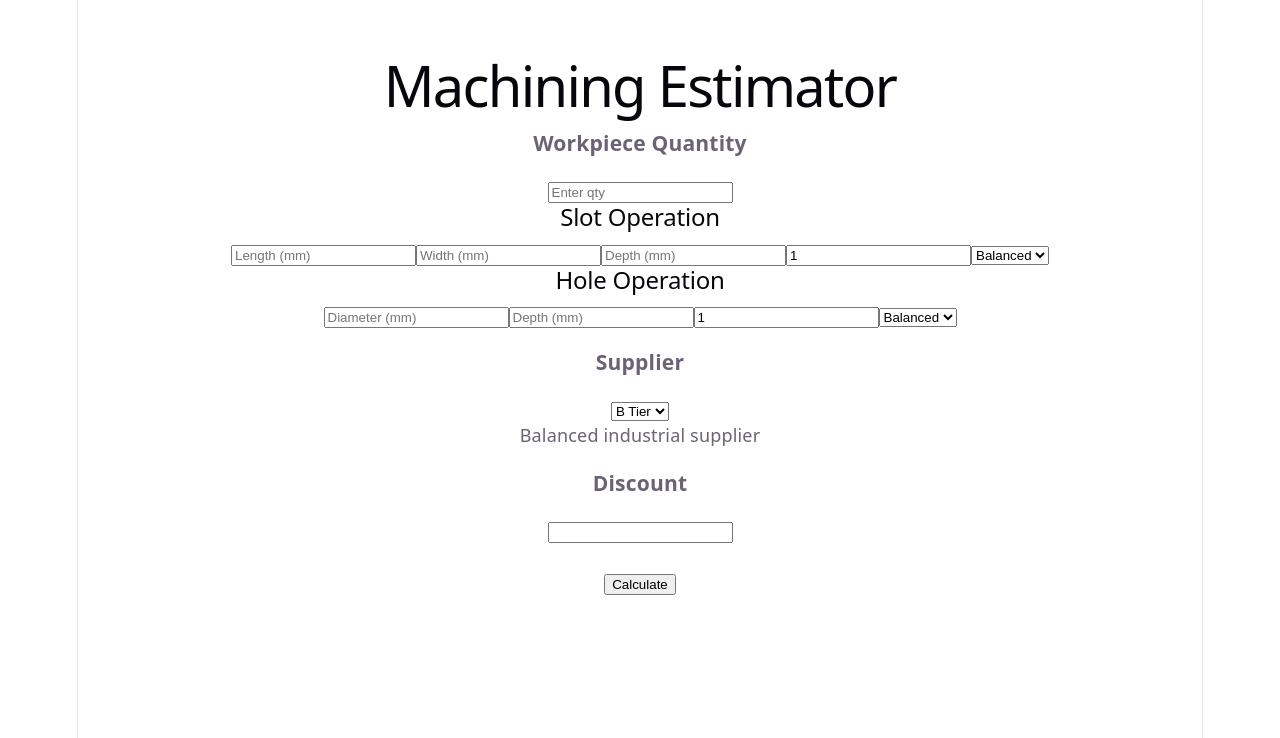
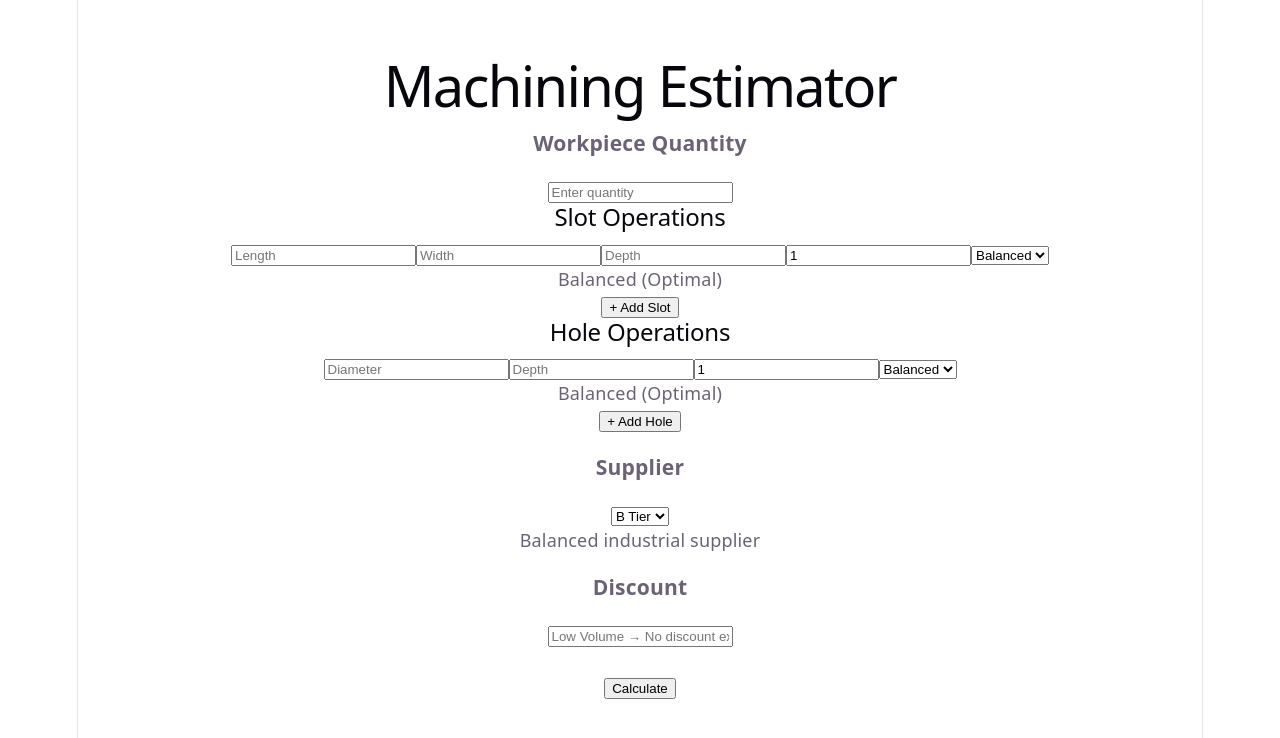
Before and after one commit to serifsumer-coder/tolerance-app, a React (Vite) app: page / in a window 1280 px wide. Shown: the top 738 px of the page. Built offline with nearby package versions, Linux system fonts and the light colour scheme.

Commit message:
clean rebuild slot + hole system

```diff
--- a/src/App.jsx
+++ b/src/App.jsx
@@ -3,32 +3,18 @@ import { useState, useEffect } from "react";
 export default function App() {
   const [partQty, setPartQty] = useState("");
 
-  const [slot, setSlot] = useState({
-    length: "",
-    width: "",
-    depth: "",
-    qty: 1,
-    quality: "balanced"
-  });
+  const [slots, setSlots] = useState([
+    { length: "", width: "", depth: "", qty: 1, quality: "balanced" }
+  ]);
 
-  const [hole, setHole] = useState({
-    diameter: "",
-    depth: "",
-    qty: 1,
-    quality: "balanced"
-  });
+  const [holes, setHoles] = useState([
+    { diameter: "", depth: "", qty: 1, quality: "balanced" }
+  ]);
 
   const [supplier, setSupplier] = useState("B");
   const [discount, setDiscount] = useState("");
-
+  const [suggestion, setSuggestion] = useState("");
   const [result, setResult] = useState("");
-
-  // 🔧 QUALITY (slot + hole ortak)
-  const qualityData = {
-    high: { label: "High", feed: 2000, peck: 10, peckTime: 32 },
-    balanced: { label: "Balanced", feed: 3000, peck: 15, peckTime: 16 },
-    cost: { label: "Cost", feed: 4500, peck: 20, peckTime: 10.5 }
-  };
 
   const supplierRates = {
     A: { rate: 55, desc: "High-end EU supplier" },
@@ -36,25 +22,57 @@ export default function App() {
     C: { rate: 35, desc: "Low cost workshop" }
   };
 
-  // 🔩 SLOT TIME (basit ama stabil)
-  const calcSlot = () => {
-    if (!slot.length || !slot.width || !slot.depth) return 0;
+  const qualityData = {
+    high: {
+      label: "High Quality (Slow / Precise)",
+      feed: 2000,
+      peck: 10,
+      peckTime: 32
+    },
+    balanced: {
+      label: "Balanced (Optimal)",
+      feed: 3000,
+      peck: 15,
+      peckTime: 16
+    },
+    cost: {
+      label: "Cost (Fast)",
+      feed: 4500,
+      peck: 20,
+      peckTime: 10.5
+    }
+  };
 
-    const volume = slot.length * slot.width * slot.depth;
-    const feed = qualityData[slot.quality].feed;
+  const getSuggestion = (qty) => {
+    if (qty >= 200) return "Full Serial → 20–35%";
+    if (qty >= 50) return "Mid Serial → 10–20%";
+    if (qty >= 10) return "Mini Serial → 5–10%";
+    return "Low Volume → No discount expected";
+  };
+
+  useEffect(() => {
+    setSuggestion(getSuggestion(Number(partQty) || 0));
+  }, [partQty]);
+
+  // SLOT
+  const calcSlot = (s) => {
+    if (!s.length || !s.width || !s.depth) return 0;
+
+    const volume = s.length * s.width * s.depth;
+    const feed = qualityData[s.quality].feed;
 
     const minutes = volume / feed / 100;
-    return (minutes / 60) * slot.qty;
+    return (minutes / 60) * s.qty;
   };
 
-  // 🔩 HOLE TIME (DOĞRU)
-  const calcHole = () => {
-    if (!hole.depth) return 0;
+  // HOLE
+  const calcHole = (h) => {
+    if (!h.depth || !h.qty) return 0;
 
-    const q = qualityData[hole.quality];
+    const q = qualityData[h.quality];
 
-    const peckCount = Math.ceil(hole.depth / q.peck);
-    const sec = peckCount * q.peckTime * hole.qty;
+    const peckCount = Math.ceil(h.depth / q.peck);
+    const sec = (peckCount * q.peckTime + 18) * h.qty;
 
     return (sec / 3600) * 1.15;
   };
@@ -62,79 +80,121 @@ export default function App() {
   const handleCalculate = () => {
     const qty = Number(partQty) || 1;
 
-    const slotTime = calcSlot();
-    const holeTime = calcHole();
+    let slotTime = 0;
+    let holeTime = 0;
 
-    const total = (slotTime + holeTime) * qty;
+    slots.forEach(s => slotTime += calcSlot(s));
+    holes.forEach(h => holeTime += calcHole(h));
+
+    const totalTime = (slotTime + holeTime) * qty;
 
     const rate = supplierRates[supplier].rate;
-    const cost = total * rate;
+    const baseCost = totalTime * rate;
 
     const d = Number(discount) || 0;
-    const final = cost * (1 - d / 100);
+    const finalCost = baseCost * (1 - d / 100);
 
     setResult(`
-Total Time: ${total.toFixed(2)} h
-Total Cost: €${final.toLocaleString()}
+========= SUMMARY =========
+
+Workpieces: ${qty}
+
+Slot Time: ${slotTime.toFixed(2)} h
+Hole Time: ${holeTime.toFixed(2)} h
+
+TOTAL TIME: ${totalTime.toFixed(2)} h
+
+Base Cost: €${baseCost.toLocaleString()}
+Discount: -${d}%
+
+FINAL: €${finalCost.toLocaleString()}
 `);
   };
 
   return (
-    <div style={{ padding: 40, textAlign: "center" }}>
+    <div style={{ padding: 40 }}>
       <h1>Machining Estimator</h1>
 
-      {/* WORKPIECE */}
       <h3>Workpiece Quantity</h3>
       <input
-        type="number"
         value={partQty}
-        placeholder="Enter qty"
+        placeholder="Enter quantity"
         onChange={(e) => setPartQty(e.target.value)}
       />
 
-      {/* SLOT */}
-      <h2>Slot Operation</h2>
-
-      <input placeholder="Length (mm)" onChange={e => setSlot({ ...slot, length: e.target.value })} />
-      <input placeholder="Width (mm)" onChange={e => setSlot({ ...slot, width: e.target.value })} />
-      <input placeholder="Depth (mm)" onChange={e => setSlot({ ...slot, depth: e.target.value })} />
-      <input type="number" value={slot.qty} onChange={e => setSlot({ ...slot, qty: e.target.value })} />
-
-      <select value={slot.quality} onChange={e => setSlot({ ...slot, quality: e.target.value })}>
+      <h2>Slot Operations</h2>
+      {slots.map((s, i) => (
+        <div key={i}>
+          <input placeholder="Length" onChange={e => {
+            const arr = [...slots]; arr[i].length = e.target.value; setSlots(arr);
+          }} />
+          <input placeholder="Width" onChange={e => {
+            const arr = [...slots]; arr[i].width = e.target.value; setSlots(arr);
+          }} />
+          <input placeholder="Depth" onChange={e => {
+            const arr = [...slots]; arr[i].depth = e.target.value; setSlots(arr);
+          }} />
+          <input type="number" value={s.qty} onChange={e => {
+            const arr = [...slots]; arr[i].qty = e.target.value; setSlots(arr);
+          }} />
+          <select value={s.quality} onChange={e => {
+            const arr = [...slots]; arr[i].quality = e.target.value; setSlots(arr);
+          }}>
             <option value="high">High</option>
             <option value="balanced">Balanced</option>
             <option value="cost">Cost</option>
           </select>
+          <div>{qualityData[s.quality].label}</div>
+        </div>
+      ))}
 
-      {/* HOLE */}
-      <h2>Hole Operation</h2>
+      <button onClick={() => setSlots([...slots, { length: "", width: "", depth: "", qty: 1, quality: "balanced" }])}>
+        + Add Slot
+      </button>
 
-      <input placeholder="Diameter (mm)" onChange={e => setHole({ ...hole, diameter: e.target.value })} />
-      <input placeholder="Depth (mm)" onChange={e => setHole({ ...hole, depth: e.target.value })} />
-      <input type="number" value={hole.qty} onChange={e => setHole({ ...hole, qty: e.target.value })} />
-
-      <select value={hole.quality} onChange={e => setHole({ ...hole, quality: e.target.value })}>
+      <h2>Hole Operations</h2>
+      {holes.map((h, i) => (
+        <div key={i}>
+          <input placeholder="Diameter" onChange={e => {
+            const arr = [...holes]; arr[i].diameter = e.target.value; setHoles(arr);
+          }} />
+          <input placeholder="Depth" onChange={e => {
+            const arr = [...holes]; arr[i].depth = e.target.value; setHoles(arr);
+          }} />
+          <input type="number" value={h.qty} onChange={e => {
+            const arr = [...holes]; arr[i].qty = e.target.value; setHoles(arr);
+          }} />
+          <select value={h.quality} onChange={e => {
+            const arr = [...holes]; arr[i].quality = e.target.value; setHoles(arr);
+          }}>
             <option value="high">High</option>
             <option value="balanced">Balanced</option>
             <option value="cost">Cost</option>
           </select>
+          <div>{qualityData[h.quality].label}</div>
+        </div>
+      ))}
 
-      {/* SUPPLIER */}
+      <button onClick={() => setHoles([...holes, { diameter: "", depth: "", qty: 1, quality: "balanced" }])}>
+        + Add Hole
+      </button>
+
       <h3>Supplier</h3>
       <select value={supplier} onChange={e => setSupplier(e.target.value)}>
         <option value="A">A Tier</option>
         <option value="B">B Tier</option>
         <option value="C">C Tier</option>
       </select>
-
       <div>{supplierRates[supplier].desc}</div>
 
-      {/* DISCOUNT */}
       <h3>Discount</h3>
-      <input value={discount} onChange={e => setDiscount(e.target.value)} />
+      <input
+        placeholder={suggestion}
+        value={discount}
+        onChange={e => setDiscount(e.target.value)}
+      />
 
       <br /><br />
-
       <button onClick={handleCalculate}>Calculate</button>
 
       <pre>{result}</pre>
```
Lines whose indentation alone changed are shown as unchanged.
